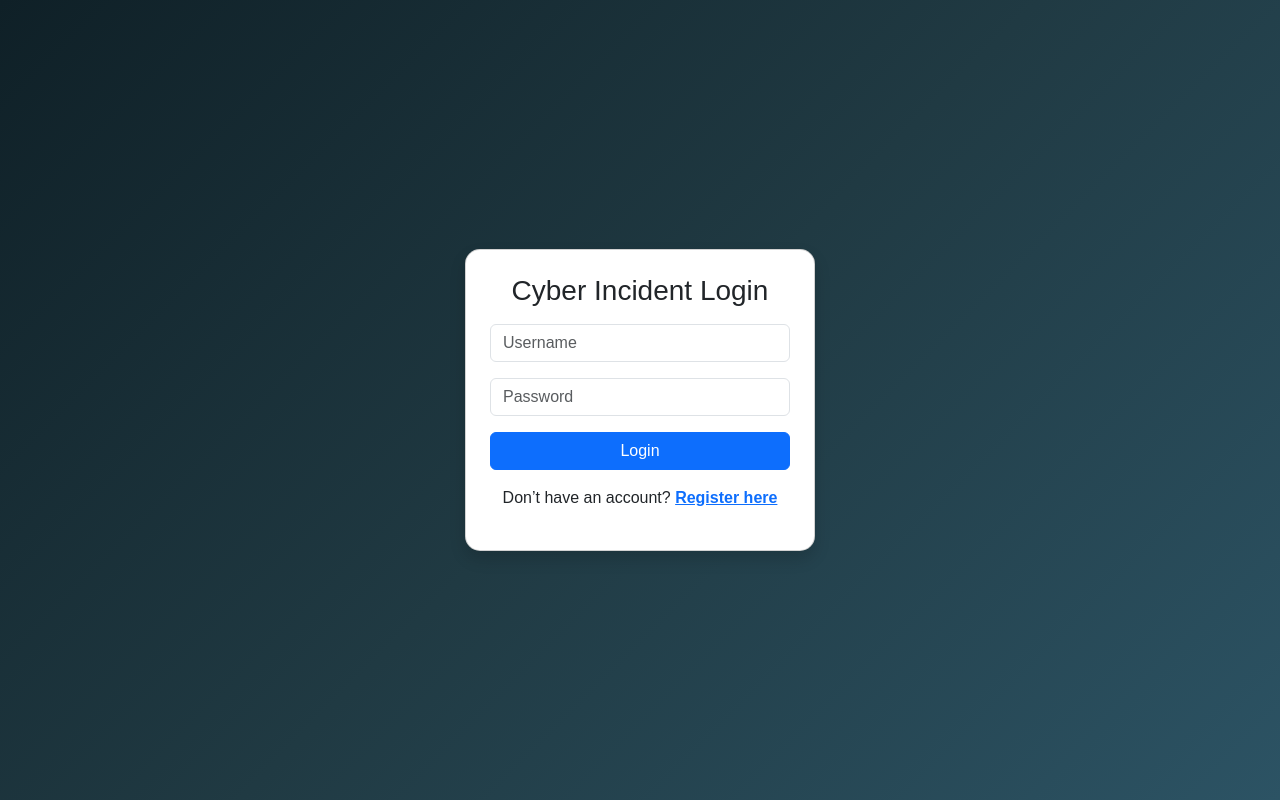
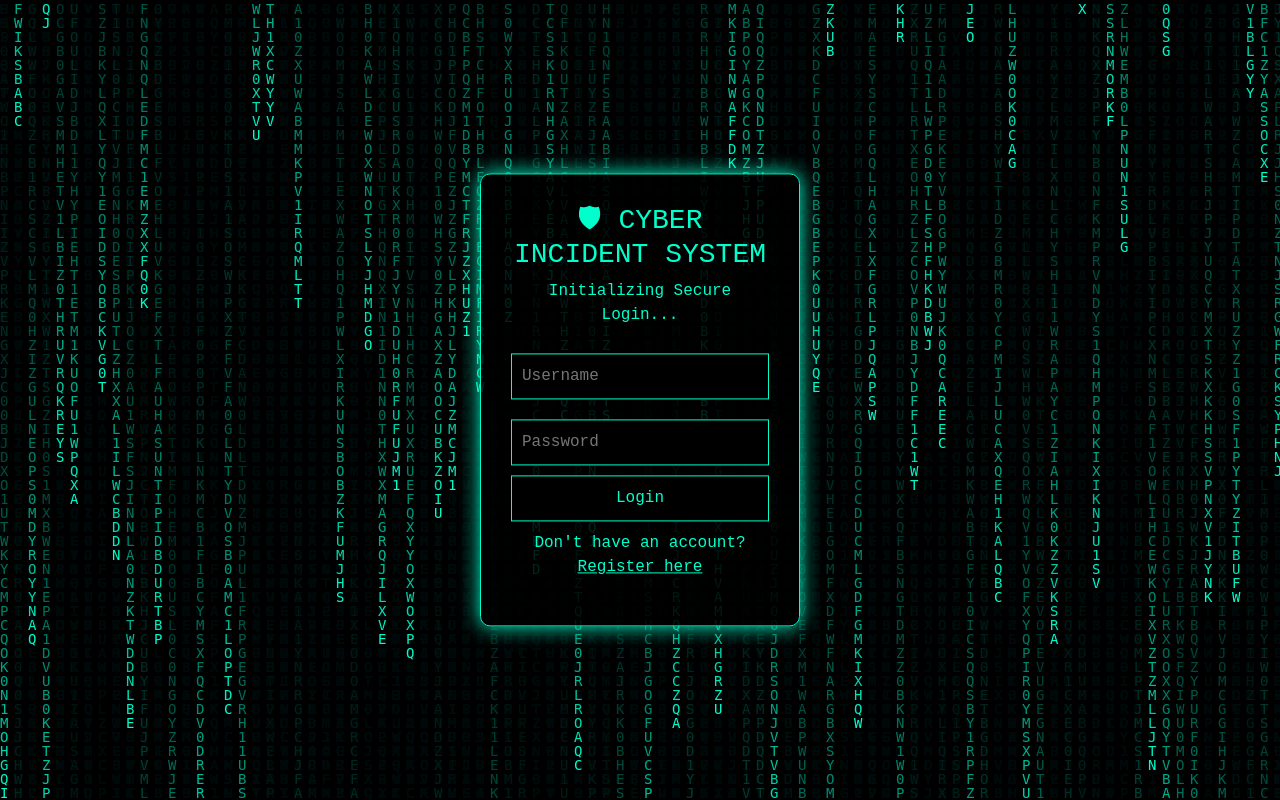
Before and after one commit to alexdbsie/Cyber_Incident_Tracking_System, a Flask app: page / in a window 1280 px wide. Run offline with Flask 3, Linux system fonts and the light colour scheme.

Commit message:
Implemented logout functionality and enhanced UI design

```diff
--- a/app.py
+++ b/app.py
@@ -1,4 +1,4 @@
-from flask import Flask, render_template, request, flash, redirect, jsonify
+from flask import Flask, render_template, request, flash, redirect, jsonify, session
 import sqlite3
 import json
 
@@ -122,3 +122,8 @@ def api_incidents():
         })
 
     return render_template("api_view.html", data=json.dumps(data, indent=4))
+
+@app.route('/logout')
+def logout():
+    session.clear()
+    return redirect('/')
--- a/templates/login.html
+++ b/templates/login.html
@@ -1,56 +1,164 @@
 <!DOCTYPE html>
 <html>
 <head>
-    <title>Login</title>
+    <title>Cyber Login</title>
 
+    <!-- Bootstrap (optional but good) -->
     <link href="https://cdn.jsdelivr.net/npm/bootstrap@5.3.0/dist/css/bootstrap.min.css" rel="stylesheet">
 
-    <!-- Your CSS -->
-    <link rel="stylesheet" href="{{ url_for('static', filename='style.css') }}">
+    <style>
+        body {
+            margin: 0;
+            height: 100vh;
+            background: black;
+            color: #00ffcc;
+            font-family: 'Courier New', monospace;
+            overflow: hidden;
+        }
+
+        /* MATRIX CANVAS */
+        canvas {
+            position: fixed;
+            top: 0;
+            left: 0;
+            z-index: -1;
+        }
+
+        /* LOGIN BOX */
+        .login-box {
+            position: absolute;
+            top: 50%;
+            left: 50%;
+            transform: translate(-50%, -50%);
+
+            background: rgba(0, 0, 0, 0.85);
+            border: 1px solid #00ffcc;
+            box-shadow: 0 0 20px #00ffcc;
+
+            padding: 30px;
+            border-radius: 10px;
+            width: 320px;
+            text-align: center;
+        }
+
+        /* INPUT */
+        input {
+            width: 100%;
+            padding: 10px;
+            margin: 10px 0;
+            background: black;
+            border: 1px solid #00ffcc;
+            color: #00ffcc;
+        }
+
+        input:focus {
+            box-shadow: 0 0 10px #00ffcc;
+            outline: none;
+        }
+
+        /* BUTTON */
+        .btn-login {
+            width: 100%;
+            padding: 10px;
+            background: black;
+            border: 1px solid #00ffcc;
+            color: #00ffcc;
+            transition: 0.3s;
+        }
+
+        .btn-login:hover {
+            background: #00ffcc;
+            color: black;
+            box-shadow: 0 0 15px #00ffcc;
+        }
+
+        a {
+            color: #00ffcc;
+        }
+
+    </style>
 </head>
 
-<body class="bg-dark">
+<body>
 
-<div class="container d-flex justify-content-center align-items-center vh-100">
+<!-- MATRIX BACKGROUND -->
+<canvas id="matrix"></canvas>
 
-    <div class="card p-4 shadow" style="width: 350px;">
+<!-- LOGIN BOX -->
+<div class="login-box">
 
-        <h3 class="text-center mb-3"> Cyber Incident Login</h3>
+    <h3>🛡 CYBER INCIDENT SYSTEM</h3>
+    <p id="typing"></p>
 
-        {% if message %}
-    <p style="color:green; text-align:center;">{{ message }}</p>
-        {% endif %}
+    <form method="POST" action="/login">
 
-        <form method="POST" action="/login">
+        <input type="text" name="username" placeholder="Username" required>
 
-            <input
-                type="text"
-                name="username"
-                class="form-control mb-3"
-                placeholder="Username"
-                required
-            >
+        <input type="password" name="password" placeholder="Password" required>
 
-            <input
-                type="password"
-                name="password"
-                class="form-control mb-3"
-                placeholder="Password"
-                required
-            >
+        <button type="submit" class="btn-login">Login</button>
 
-            <button class="btn btn-primary w-100">Login</button>
+    </form>
 
-        </form>
-
-        <p class="text-center mt-3">
-            Don’t have an account?
-            <a href="/register_page" class="fw-bold">Register here</a>
-        </p>
-
-    </div>
+    <p style="margin-top:10px;">
+        Don't have an account?
+        <a href="/register_page">Register here</a>
+    </p>
 
 </div>
 
+<!-- MATRIX SCRIPT -->
+<script>
+const canvas = document.getElementById("matrix");
+const ctx = canvas.getContext("2d");
+
+canvas.height = window.innerHeight;
+canvas.width = window.innerWidth;
+
+let letters = "01ABCDEFGHIJKLMNOPQRSTUVWXYZ";
+letters = letters.split("");
+
+let fontSize = 14;
+let columns = canvas.width / fontSize;
+
+let drops = [];
+for (let i = 0; i < columns; i++) drops[i] = 1;
+
+function draw() {
+    ctx.fillStyle = "rgba(0,0,0,0.05)";
+    ctx.fillRect(0, 0, canvas.width, canvas.height);
+
+    ctx.fillStyle = "#00ffcc";
+    ctx.font = fontSize + "px monospace";
+
+    for (let i = 0; i < drops.length; i++) {
+        let text = letters[Math.floor(Math.random() * letters.length)];
+        ctx.fillText(text, i * fontSize, drops[i] * fontSize);
+
+        if (drops[i] * fontSize > canvas.height && Math.random() > 0.975)
+            drops[i] = 0;
+
+        drops[i]++;
+    }
+}
+
+setInterval(draw, 35);
+</script>
+
+<!-- TYPING EFFECT -->
+<script>
+let text = "Initializing Secure Login...";
+let i = 0;
+
+function typeEffect() {
+    if (i < text.length) {
+        document.getElementById("typing").innerHTML += text.charAt(i);
+        i++;
+        setTimeout(typeEffect, 40);
+    }
+}
+typeEffect();
+</script>
+
 </body>
 </html>
```
Also changed, not shown: templates/api_view.html (+46 -1 lines), templates/dashboard.html (+49 -58 lines), database.db.
